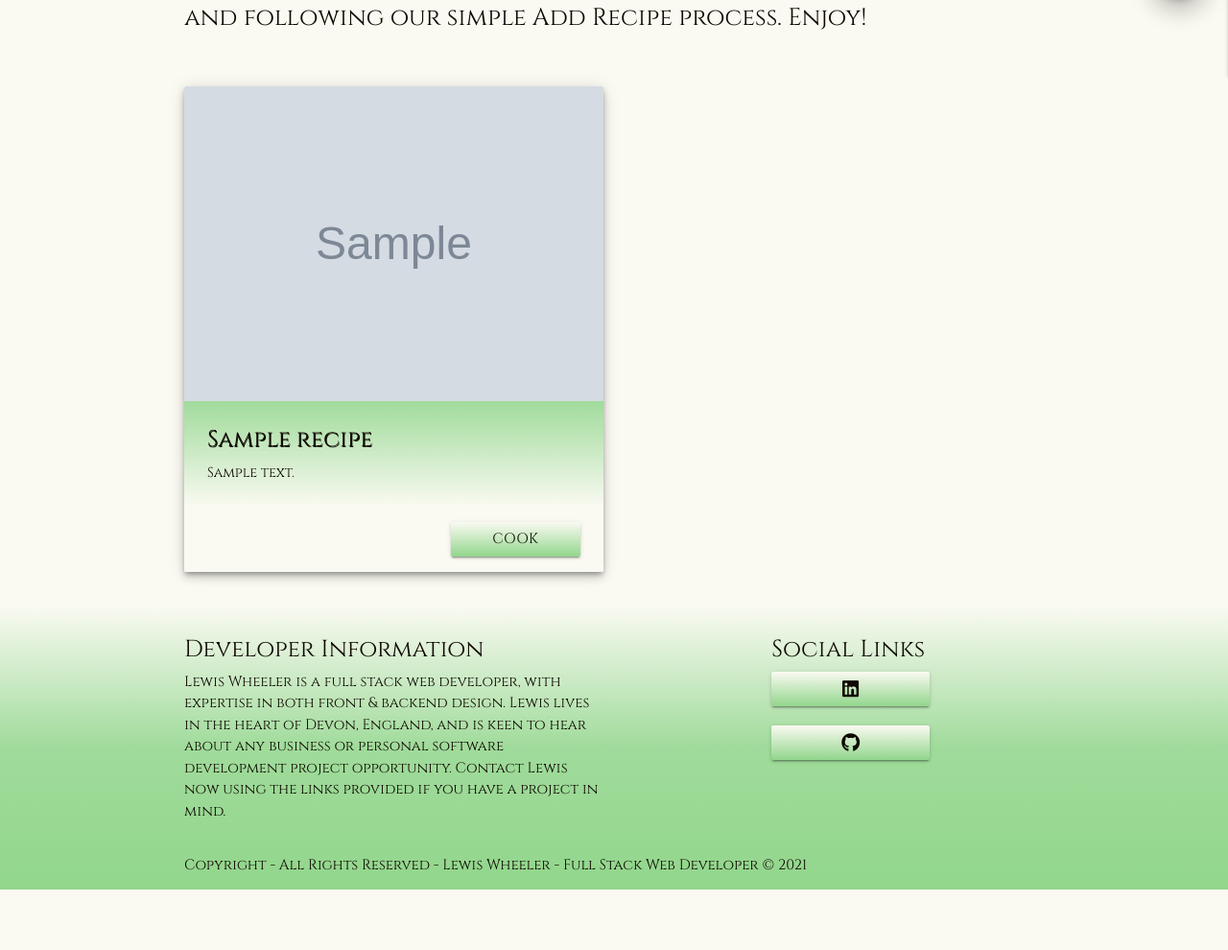
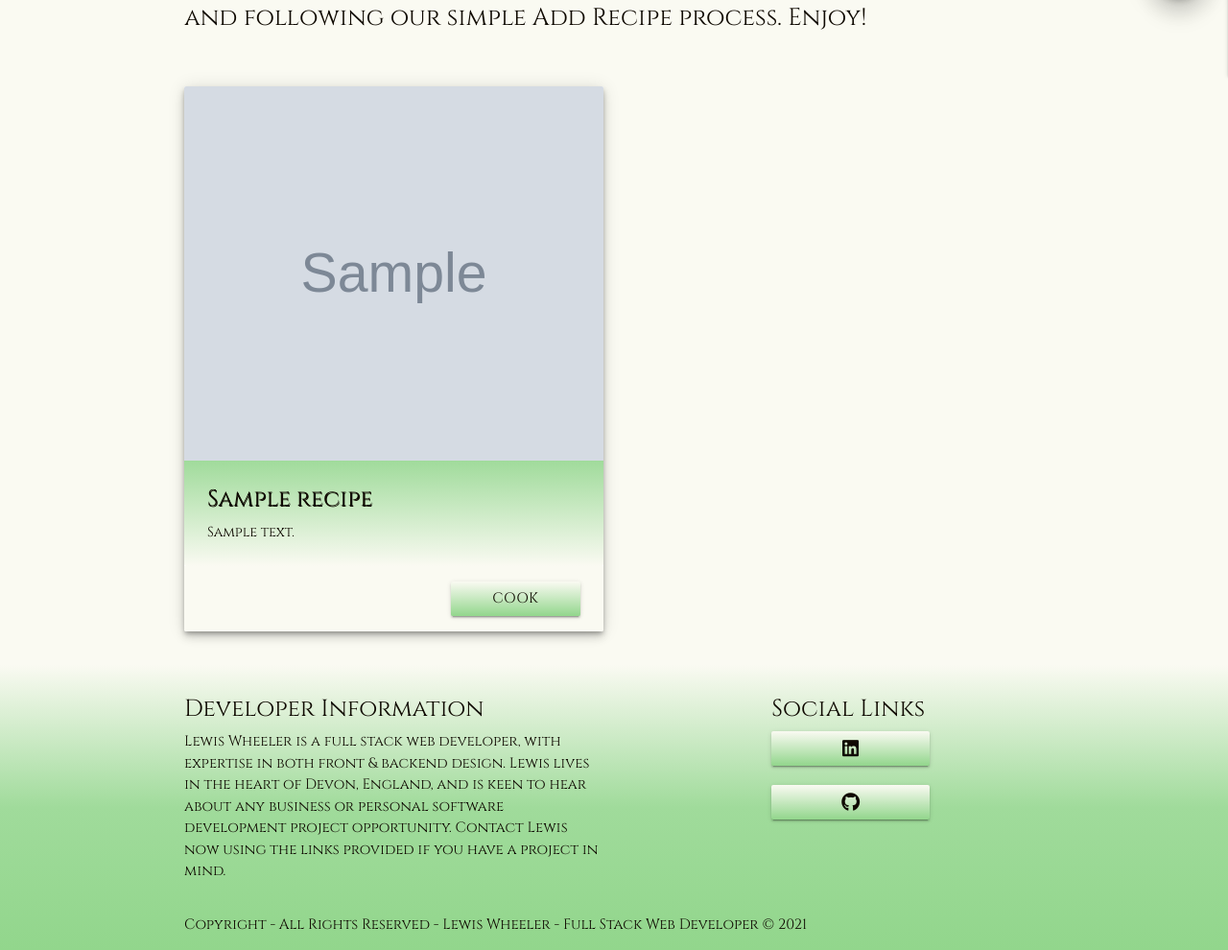
Before and after one commit to Code-Institute-Submissions/Friendly-Digest, a Flask app: page /fish in a window 1280 px wide. Shown: the part 781-1771 px from the top of the page at 96% size. Before the commit the page ends 1708 px from the top, so only its background shows below. Run offline with Flask 2, Linux system fonts and the light colour scheme; grey boxes marked "Sample" are stand-in pictures; a database or web service that is not in the repository returns one stand-in record (values such as "Sample title"); some libraries are stand-ins or nearby versions; some web fonts are replaced.

Commit message:
Added min and max height to card images so that all images are the same size.

```diff
--- a/static/css/style.css
+++ b/static/css/style.css
@@ -350,3 +350,9 @@ textarea {
 .card-title {
   text-shadow: 0.047rem 0.047rem #0F0901;
 }
+
+
+.card img {
+    min-height: 26rem;
+    max-height: 26rem;
+}
```
